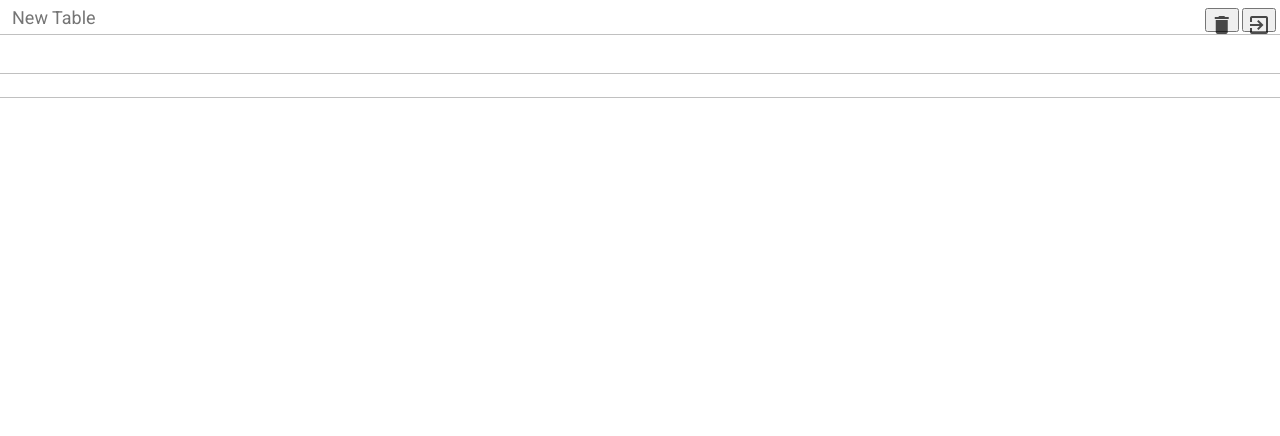
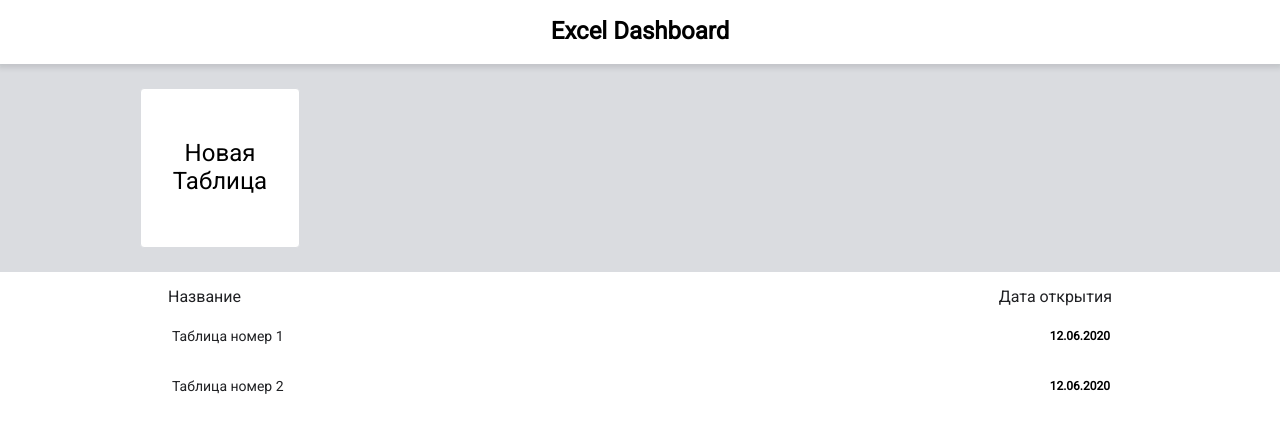
Before and after one commit to EvgeniyKrishtopa/Excel, a website built with webpack: page src/index.html in a window 1280 px wide. Built offline with nearby package versions, Linux system fonts and the light colour scheme.

Commit message:
finish html

```diff
--- a/src/index.html
+++ b/src/index.html
@@ -6,33 +6,52 @@
         content="width=device-width, user-scalable=no, initial-scale=1.0, maximum-scale=1.0, minimum-scale=1.0">
   <meta http-equiv="X-UA-Compatible" content="ie=edge">
   <link rel="shortcut icon" href="favicon.ico">
-  <link href="https://fonts.googleapis.com/icon?family=Material+Icons"
-      rel="stylesheet">
-  <title>JavaScript Excel</title>
+  <link href="https://fonts.googleapis.com/icon?family=Material+Icons" rel="stylesheet">
+  <title>Pure JavaScript Excel</title>
 </head>
 <body>
 
-  <div id="app" class="container">
-    <div class="excel">
-      <div class="excel__header">
-        <input type="text" class="input" placeholder="New Table">
-        <div class="btn-holder">
-          <button class="button" type="button">
-            <span class="material-icons">
-              delete
-            </span>
-          </button>
-          <button class="button" type="button">
-            <span class="material-icons">
-              exit_to_app
-            </span>
-          </button>
+  <div id="app">
+
+    <div class="db">
+
+      <div class="db__header">
+        <h1>Excel Dashboard</h1>
+      </div>
+
+      <div class="db__new">
+        <div class="db__view">
+          <a href="#" class="db__create">
+            Новая <br /> Таблица
+          </a>
         </div>
       </div>
-      <div class="excel__toolbar"></div>
-      <div class="excel__formula"></div>
-      <div class="excel__table"></div>
+
+      <div class="db__table db__view">
+
+        <div class="db__list-header">
+          <span>Название</span>
+          <span>Дата открытия</span>
+        </div>
+
+        <ul class="db__list">
+
+          <li class="db__record">
+            <a href="#">Таблица номер 1</a>
+            <strong>12.06.2020</strong>
+          </li>
+
+          <li class="db__record">
+            <a href="#">Таблица номер 2</a>
+            <strong>12.06.2020</strong>
+          </li>
+
+        </ul>
+
+      </div>
+
     </div>
+
   </div>
 
 </body>
```
